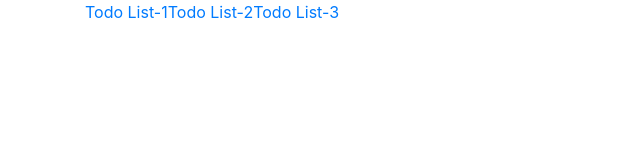
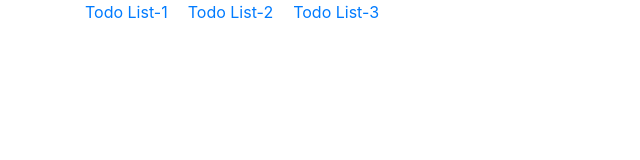
Before and after one commit to VladimirRM/skill-bloge-td, a plain HTML site: page list-3.html in a window 1280 px wide. Shown: the whole page, without its empty margins (0-640 px from the left). Drawn offline with nearby package versions, Linux system fonts and the light colour scheme.

Commit message:
add style for list 3

```diff
--- a/list-3.html
+++ b/list-3.html
@@ -18,6 +18,12 @@
         );
       });
     </script>
+    <style>
+      .nav__link {
+        margin-right: 20px;
+        display: inline-block;
+      }
+    </style>
   </head>
   <body>
     <div class="container">
```
